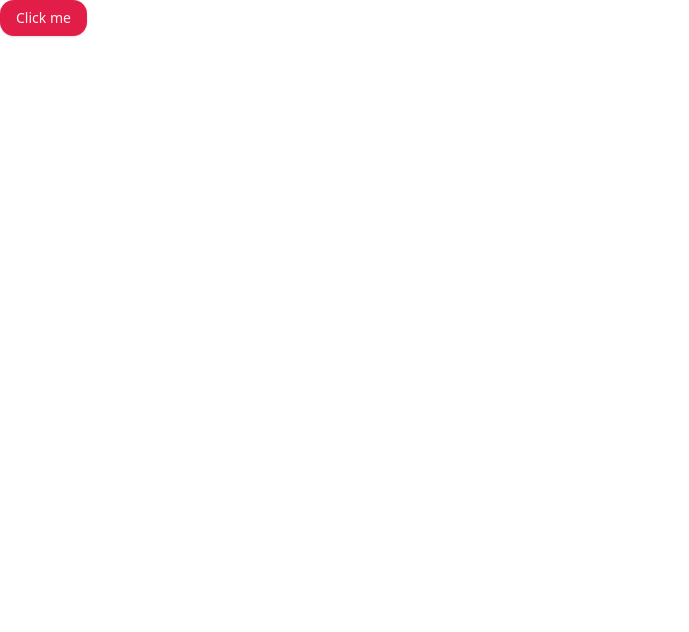
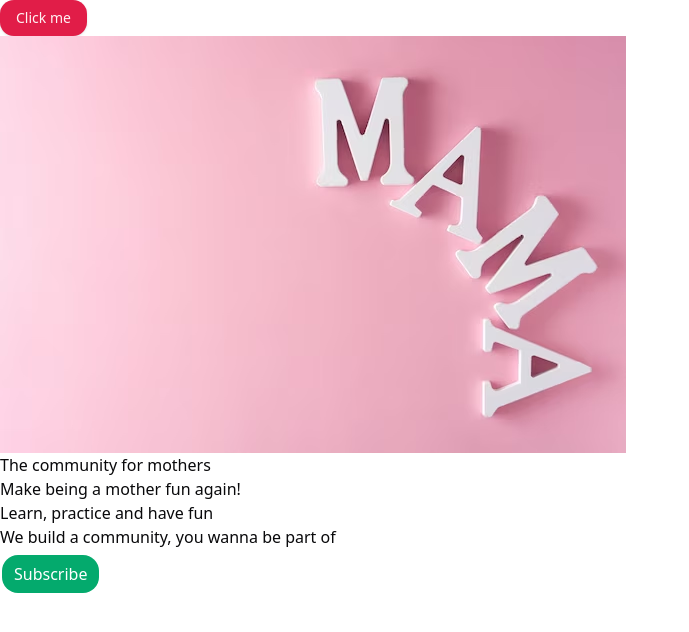
Before and after one commit to peti-krl/cos_mama_project_frontend, a React (Vite) app: page / in a window 1280 px wide. Shown: the top 632 px of the page, without its empty margins (0-689 px from the left). Built offline with nearby package versions, Linux system fonts and the light colour scheme.

Commit message:
start page initial commit

```diff
--- a/src/App.tsx
+++ b/src/App.tsx
@@ -1,5 +1,8 @@
 import { Button } from "@/components/ui/button";
+import BackgroundBanner from "./app-components/home/BackgroundBanner";
 
 export const App = () => {
-  return <Button>Click me</Button>;
+  return (
+  <><Button>Click me</Button><BackgroundBanner /></>
+  );
 };
--- /dev/null
+++ b/src/app-components/home/BackgroundBanner.tsx
@@ -0,0 +1,30 @@
+import BannerBackground from "../../assets/home-banner-background.png";
+import './styles.scss'
+
+const BackgroundBanner = () => {
+  return (
+    <div className='home-banner-container'>
+        <div className='home-bannerImage-container'>
+            <img src={BannerBackground} alt=""/>
+
+        <div className='home-text-section'>
+        <h1 className='primary-heading'>The community for mothers</h1>
+        <p>
+        <h2 className='primary-subheading'>Make being a mother fun again!</h2>
+        </p>
+        <p>
+        <h2 className='primary-subheading'>Learn, practice and have fun</h2>
+        </p>
+        <p>
+        <h2 className='primary-subheading'>We build a community, you wanna be part of</h2>
+        </p>
+        <button className="subscribeButton">Subscribe</button>
+        <button className="aboutButton">Learn More</button>
+        </div>
+        </div>
+
+    </div>
+  )
+}
+
+export default BackgroundBanner
--- /dev/null
+++ b/src/app-components/home/styles.scss
@@ -0,0 +1,51 @@
+.home-bannerImage-container{
+    width:100%;
+
+}
+
+.primary-heading{
+    font-weight:500;
+
+}
+
+.primary-subheading{
+    font-weight: 300;
+}
+
+.subscribeButton{
+    background-color: #04AA6D; /* Green */
+    border:none;
+    color: white;
+    padding: 7px 12px;
+    text-align: center;
+    text-decoration: none;
+    display: inline-block;
+    font-size: 16px;
+    margin: 4px 2px;
+    cursor: pointer;
+    -webkit-transition-duration: 0.4s; /* Safari */
+    transition-duration: 0.4s;
+    border-radius:16px;
+
+  :hover {
+    box-shadow: 0 12px 16px 0 rgba(0,0,0,0.24),0 17px 50px 0 rgba(0,0,0,0.19);
+  }
+}
+
+.aboutButton{
+    background-color: transparent;
+    border:2px solid white;
+    color: white;
+    padding: 7px 12px;
+    text-align: center;
+    text-decoration: none;
+    display: inline-block;
+    font-size: 16px;
+    margin: 4px 2px;
+    cursor: pointer;
+    border-radius:16px;
+
+    :hover {
+    box-shadow: 0 12px 16px 0 rgba(0,0,0,0.24),0 17px 50px 0 rgba(0,0,0,0.19);
+}
+}
```
Also changed, not shown: src/assets/home-banner-background.png (added).
